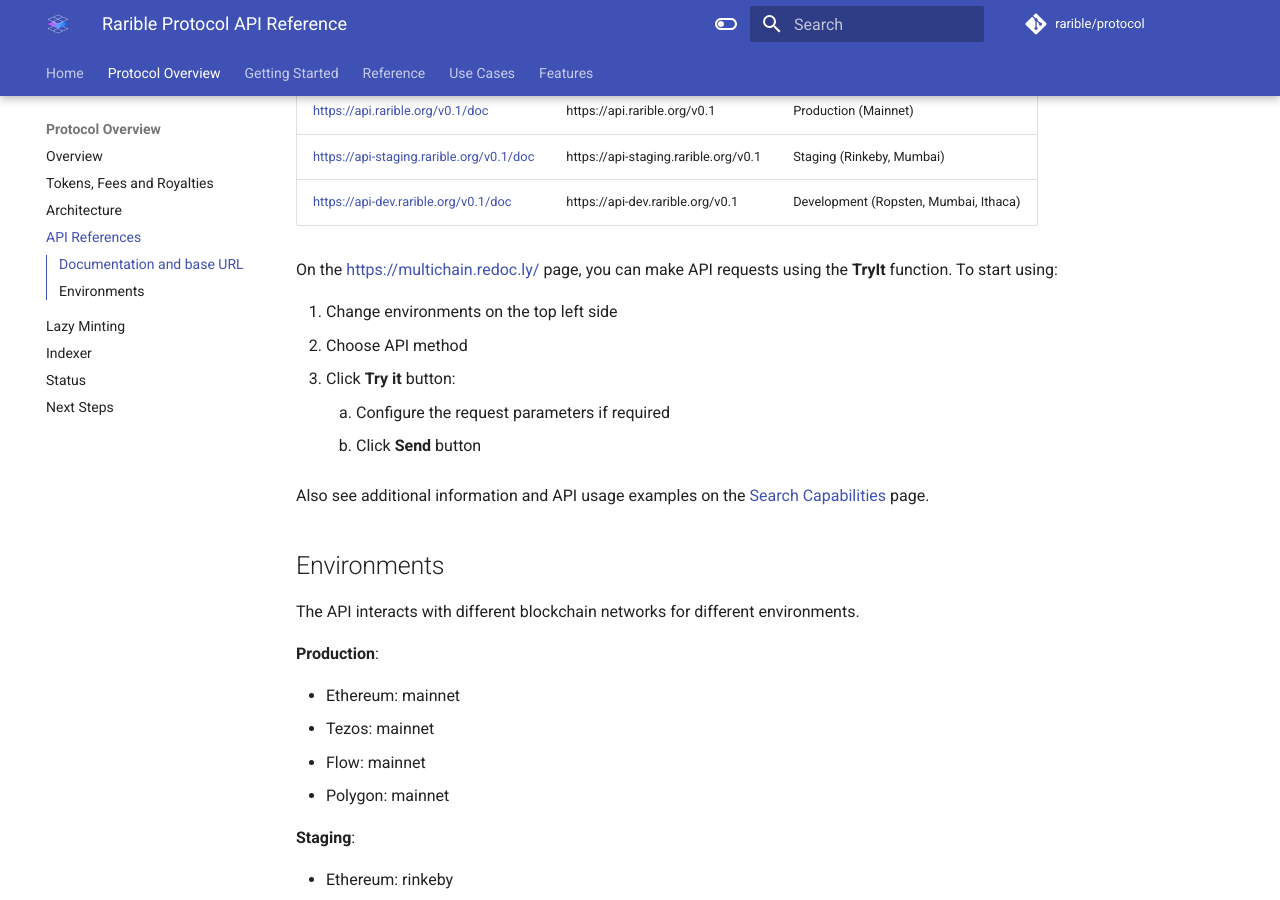
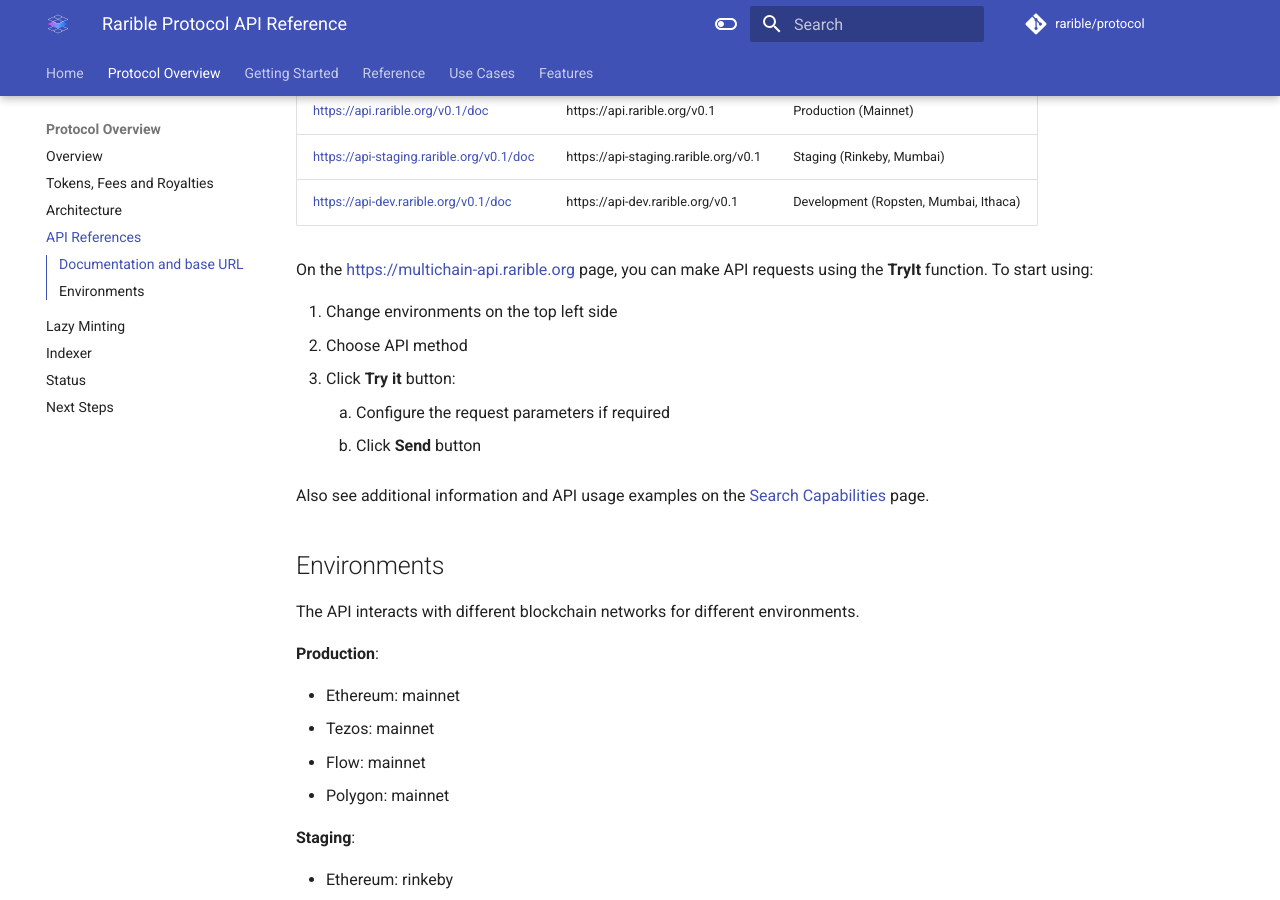
Before and after one commit to rarible/protocol, an MkDocs documentation site: the page built from docs/api-reference.md, in a window 1280 px wide and 900 px high, scrolled down 390 px. Built offline with MkDocs 1.6.1 and Material for MkDocs 9.7.7, drawn with Linux system fonts in a browser that asks for light colours; comment, search, counter and statistics services are not loaded; some of the changed lines change nothing that is shown.

Commit message:
Update api-reference.md

```diff
--- a/docs/api-reference.md
+++ b/docs/api-reference.md
@@ -18,7 +18,7 @@
 | [https://api-staging.rarible.org/v0.1/doc](https://api-staging.rarible.org/v0.1/doc) | https://api-staging.rarible.org/v0.1 | Staging (Rinkeby, Mumbai)               |
 | [https://api-dev.rarible.org/v0.1/doc](https://api-dev.rarible.org/v0.1/doc)         | https://api-dev.rarible.org/v0.1     | Development (Ropsten, Mumbai, Ithaca) |
 
-On the [https://multichain.redoc.ly/](https://multichain.redoc.ly/) page, you can make API requests using the **TryIt** function. To start using:
+On the [https://multichain-api.rarible.org](https://multichain-api.rarible.org) page, you can make API requests using the **TryIt** function. To start using:
 
 1. Change environments on the top left side
 2. Choose API method
```
